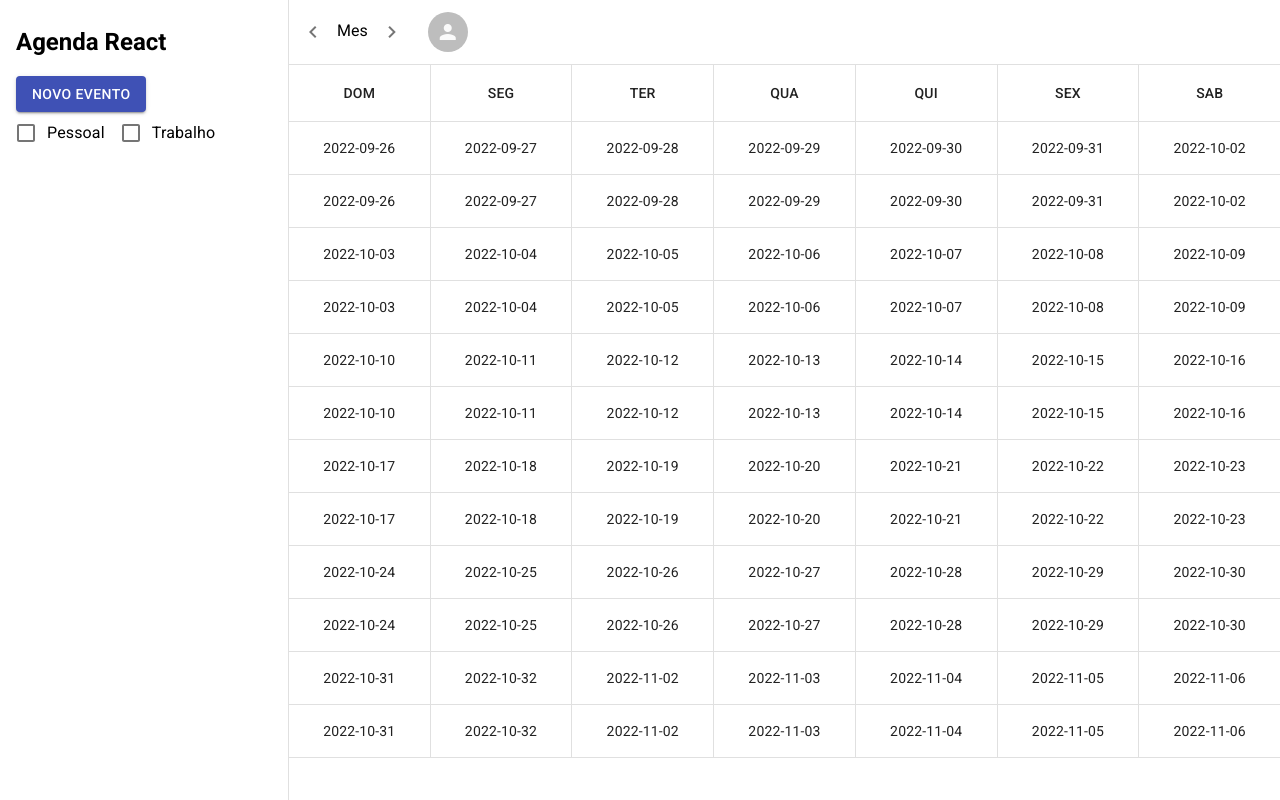
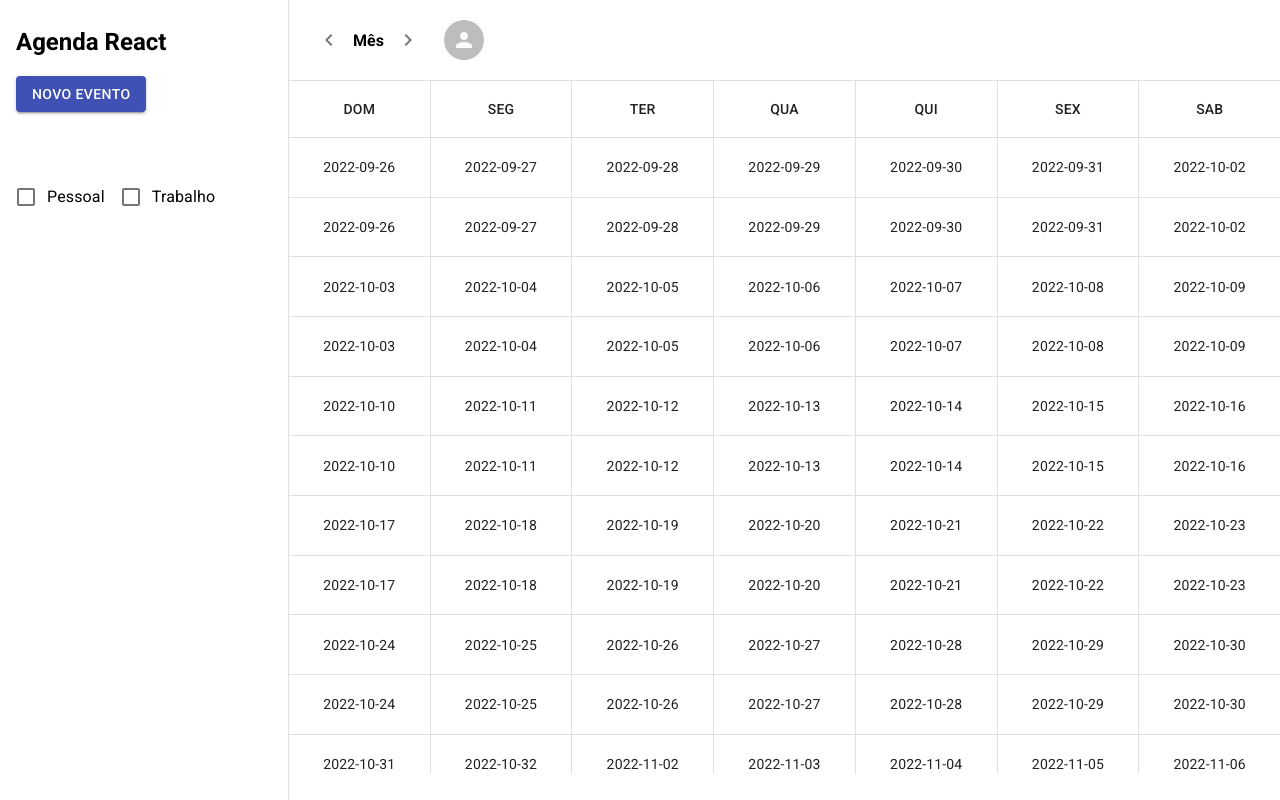
Before and after one commit to lcaladoferreira/react-calendar, a React (Create React App) app in the folder agenda-react/: page / in a window 1280 px wide. Built offline with nearby package versions, Linux system fonts and the light colour scheme; no server answers.

Commit message:
CSS CalendarScreen

```diff
--- a/agenda-react/src/app/CalendarScreen.tsx
+++ b/agenda-react/src/app/CalendarScreen.tsx
@@ -45,17 +45,24 @@ export function CalendarScreen() {
         <Button variant="contained" color="primary">
           Novo evento
         </Button>
-        <Box>
+        <Box style={{ marginTop: "64px" }}>
           <FormControlLabel control={<Checkbox />} label="Pessoal" />
           <FormControlLabel control={<Checkbox />} label="Trabalho" />
         </Box>
       </Box>
       <Box style={{ flex: "1", display: "flex", flexDirection: "column" }}>
-        <Box>
+        <TableContainer component={"div"}>
+          <Box
+            style={{
+              display: "flex",
+              alignItems: "center",
+              padding: "8px 16px",
+            }}
+          >
             <IconButton aria-label="Mês anterior ">
               <Icon>chevron_left</Icon>
             </IconButton>
-          Mes
+            <strong>Mês</strong>
             <IconButton aria-label="Próximo mês">
               <Icon>chevron_right</Icon>
             </IconButton>
@@ -65,8 +72,6 @@ export function CalendarScreen() {
               </Avatar>
             </IconButton>
           </Box>
-
-        <TableContainer>
           <Table className={classes.table}>
             <TableHead>
               <TableRow>
```
Lines whose indentation alone changed are shown as unchanged.
